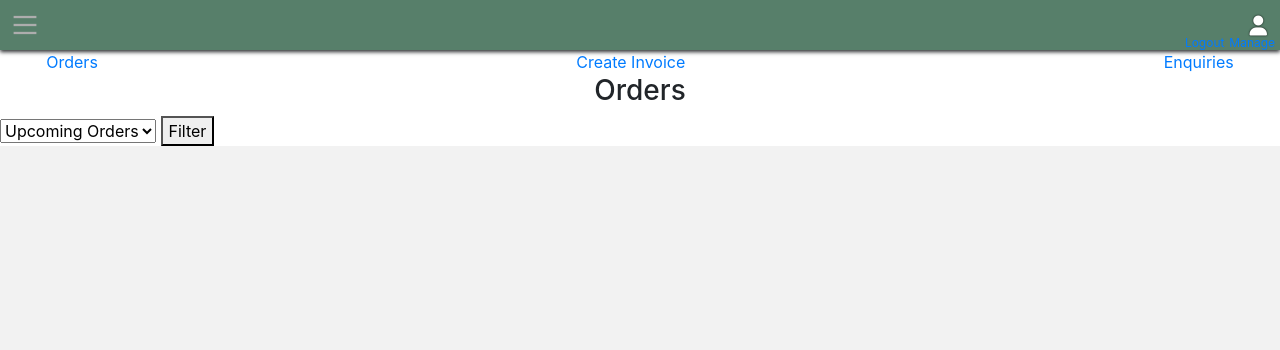
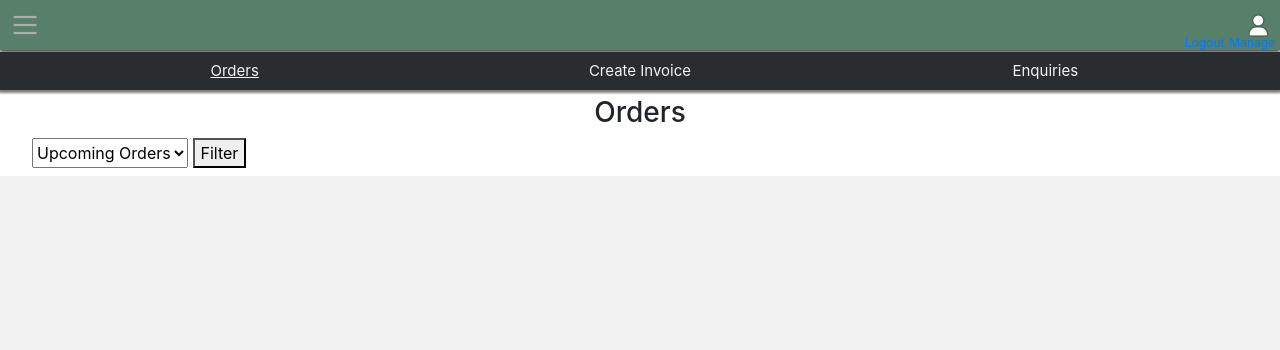
Before and after one commit to Felix-Voyle/CafeDjango, a Django app: page /manage/ in a window 1280 px wide. Shown: the top 350 px of the page. Run offline with Django 4.2, Linux system fonts and the light colour scheme; the visitor is signed in with stand-in values (Sample User, id 1); data that the repository does not hold is empty; some libraries are stand-ins or nearby versions.

Commit message:
added styling to admin section, nav bars, enquiry notification and positioning

```diff
--- a/cafeOrdering/adminManage/views.py
+++ b/cafeOrdering/adminManage/views.py
@@ -86,11 +86,13 @@ def delete_enquiry(request, enquiry_id):
 @user_passes_test(lambda user: user.is_superuser or user.is_staff)
 def create_invoice(request):
     products = InvoiceProduct.objects.all()
+    enquiries = Enquiry.objects.all()
     order_reference = ''.join(random.choices('0123456789', k=5))
     invoice_items = []
 
     ctx = {
         'products': products,
+        'enquiries': enquiries,
     }
 
     if request.method == 'POST':
--- a/cafeOrdering/static/css/manage.css
+++ b/cafeOrdering/static/css/manage.css
@@ -1,4 +1,20 @@
 @import 'root.css';
+
+.csrf-html {
+    position: fixed;
+    width: 100%;
+}
+
+.manage-menu-bar {
+    background-color: var(--off-black);
+    box-shadow: 0px 2px 2px 1px grey;
+    min-height: 38px;
+    height: fit-content;
+    position: relative;
+    top: 2px;
+    padding-left: 0;
+    padding-right: 0;
+}
 
 .manage-menu {
     display: inline-flex;
@@ -9,9 +25,38 @@
 }
 
 .manage-menu li {
+    font-size: 15px;
     margin: 0;
     padding: 0;
     list-style-type: none;
+    display: flex;
+    justify-content: center;
+    align-items: center;
+}
+
+.badge-notification {
+    position: relative;
+    top: -8px;
+    right: 4px;
+}
+
+.badge-danger {
+    color: #fff;
+    background-color: #dc3545;
+    width: 15px;
+    height: 15px;
+    display: inline-flex;
+    align-items: center;
+    justify-content: center;
+    border-radius: 7px;
+}
+
+.active a {
+    text-decoration: underline;
+}
+
+.manage-menu li a {
+    color: var(--off-white);
 }
 
 .ordered {
@@ -80,6 +125,15 @@ label {
 }
 
 
+.filter-select {
+    height: 30px;
+}
+
+.filter-form{
+    width: 95%;
+    margin: auto;
+}
+
 @media screen and (min-width: 768px) {
     .checkboxes div {
         display: flex;
--- a/cafeOrdering/templates/adminManage/manage.html
+++ b/cafeOrdering/templates/adminManage/manage.html
@@ -8,26 +8,26 @@
 
 {% block content %}
 
-<html data-csrf="{{ csrf_token }}">
+<html data-csrf="{{ csrf_token }}" class="csrf-html">
 
-<div class="row col-12 no-gutters">
+<div class="row col-12 no-gutters manage-menu-bar mb-2">
     <ul class="manage-menu">
-        <li><a href="{% url 'manage' %}">Orders</a></li>
-        <li><a href="{% url 'create_invoice' %}">Create Invoice</a></li>
-        <li>
+        <li class="col-4 text-center active"><a href="{% url 'manage' %}">Orders</a></li>
+        <li class="col-4 text-center"><a href="{% url 'create_invoice' %}">Create Invoice</a></li>
+        <li class="col-4 text-center">
+            <a href="{% url 'enquiries' %}">Enquiries</a>
             {% if enquiries|filter_unread|length > 0 %}
-            <span>{{ enquiries|filter_unread|length }}</span>
+                <span class="badge badge-danger badge-notification">{{ enquiries|filter_unread|length }}</span>
             {% endif %}
-            <a href="{% url 'enquiries' %}">Enquiries</a>
         </li>
     </ul>
 </div>
 <div class="row no-gutters">
     <div class="col-12">
         <h3 class="text-center">Orders</h3>
-        <form method="GET" action="{% url 'filter_orders' %}">
+        <form method="GET" action="{% url 'filter_orders' %}" class="filter-form mb-2">
             {% csrf_token %}
-            <select name="status">
+            <select name="status" class="filter-select">
                 <option value="" selected>Upcoming Orders</option>
                 <option value="all" {% if request.GET.status == "all" %}selected{% endif %}>All Orders</option>
                 <option value="ordered" {% if request.GET.status == "ordered" %}selected{% endif %}>Ordered</option>
```
Also changed, not shown: cafeOrdering/templates/adminManage/create_invoice.html (+13 -0 lines), cafeOrdering/templates/adminManage/enquiries.html (+6 -6 lines), cafeOrdering/templates/adminManage/enquiry.html (+6 -6 lines).
